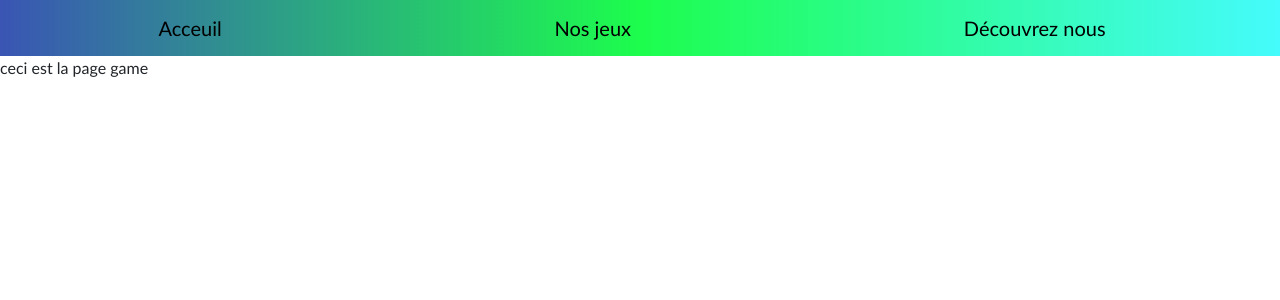
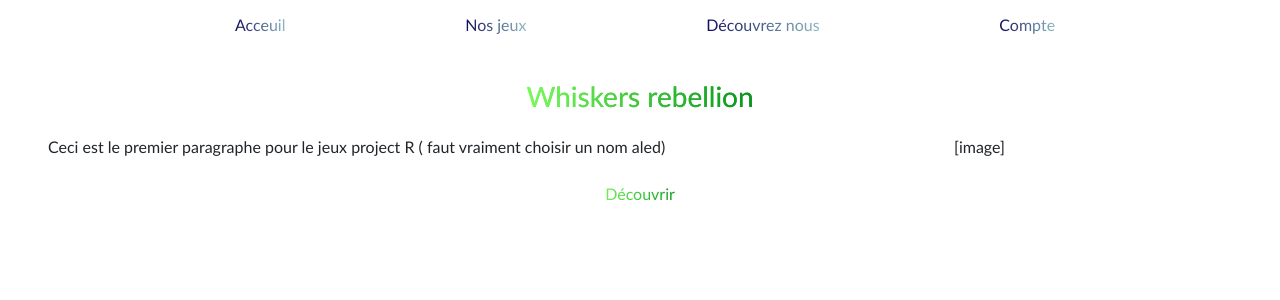
Before and after one commit to ClementDupouyPaulin/untamedcats, a Nuxt app: page /game in a window 1280 px wide. Shown: the top 300 px of the page. Built offline with nearby package versions, Linux system fonts and the light colour scheme.

Commit message:
nouveau logo + couleurs

```diff
--- a/components/header.vue
+++ b/components/header.vue
@@ -9,9 +9,15 @@
 
 <template>
   <div class="navbar">
-      <NuxtLink to="/" class="navbar-brand">{{ $t('header.dashboard') }}</NuxtLink>
-      <NuxtLink to="/game" class="navbar-brand">{{ $t('header.games') }}</NuxtLink>
-      <NuxtLink to="/discover" class="navbar-brand">{{ $t('header.discover') }}</NuxtLink>
+    <!-- <div class="navbar-container">
+      [image]
+    </div> -->
+    <!-- <div class="navbar-container"> -->
+        <NuxtLink to="/" class="navbar-brand">{{ $t('header.dashboard') }}</NuxtLink>
+        <NuxtLink to="/game" class="navbar-brand">{{ $t('header.games') }}</NuxtLink>
+        <NuxtLink to="/discover" class="navbar-brand">{{ $t('header.discover') }}</NuxtLink>
+        <NuxtLink to="/account" class="navbar-brand">{{ $t('header.account') }}</NuxtLink>
+    <!-- </div> -->
   </div>
 </template>
 <style scoped>
--- a/locales/fr.json
+++ b/locales/fr.json
@@ -2,6 +2,10 @@
     "header": {
         "dashboard": "Acceuil",
         "games": "Nos jeux",
-        "discover": "Découvrez nous"
+        "discover": "Découvrez nous",
+        "account" : "Compte"
+    },
+    "games": {
+        "discover": "Découvrir"
     }
 }
--- a/pages/discover.vue
+++ b/pages/discover.vue
@@ -1,4 +1,11 @@
 <template>
-  <Header :active="'discover'" />
-    ceci est la page discover
+  <div class="content">
+    <Header :active="'discover'" />
+      <div class="thomas-est-con">
+        ceci est la page discover
+      </div>
+  </div>
 </template>
+
+<style scoped>
+</style>
--- a/pages/game.vue
+++ b/pages/game.vue
@@ -1,4 +1,34 @@
 <template>
+  <div class="content">
     <Header :active="'game'" />
-    ceci est la page game
+    <div class="card">
+      <div class="card-nav">
+        <h3><NuxtLink class="link-title" to="/games/projectR">Whiskers rebellion</NuxtLink></h3>
+      </div>
+      <div class="card-body">
+        <div class="row">
+          <div class="col-md-9">
+            <p>Ceci est le premier paragraphe pour le jeux project R ( faut vraiment choisir un nom aled)</p>
+          </div>
+          <div class="col-md-3 float-end">[image]</div>
+        </div>
+        <div class="text-center">
+          <button class="btn btn-success">{{ $t('games.discover') }}</button>
+        </div>
+      </div>
+    </div>
+  </div>
 </template>
+
+<style>
+  .link-title {
+    padding: 5px 10px;
+    color: transparent;
+    background: linear-gradient(90deg, rgba(126,255,93,1) 0%, rgba(1,144,25,1) 100%);
+    -webkit-background-clip: text;
+    background-clip: text;
+    border: none;
+    margin: 0;
+    width: fit-content;
+  }
+</style>
--- a/pages/index.vue
+++ b/pages/index.vue
@@ -1,6 +1,34 @@
+<script setup>
+
+</script>
+
 <template>
-  <Header active="'index'" />
-  <h1>
-    test
-  </h1>
+  <div class="content">
+    <Header :active="'index'" />
+    <div class="bottom-margin row">
+      <div class="col-md-5">
+        <img class="ut-image rounded mx-auto d-block" src="public/dashboard/UntamedCats.png"/>
+      </div>
+      <div class="col-md-7 ">
+        <h3>Untamed Cats</h3>
+        <p>Untamed Cats est un petit studio fondée en 2024. Son équipe a fait le choix de se consacrer au developpement de petits jeux vidéos qui placent le joueur au centre de de l'attention en proposant une experience nouvelle et immersive tout en gardant une grande inspration des jeux videos plus classiques qui ont façonnés ce millieu et un aspect avant tout ludique</p>
+      </div>
+    </div>
+    <div class="row">
+      <div class="col-md-7">
+        <h3>Université Cote d'Azur</h3>
+        <p>La formation en alternance en informatique à l'Université Côte d'Azur de Nice offre une opportunité unique pour les étudiants désireux de combiner théorie académique et expérience pratique sur le terrain. Structurée autour d'un programme rigoureux, cette formation intègre les dernières avancées technologiques et les méthodologies de développement logiciel. Les étudiants bénéficient d'un environnement d'apprentissage dynamique, où ils sont encadrés par des professionnels de l'industrie tout en suivant des cours dispensés par des experts universitaires. Grâce à ce partenariat entre l'université et les entreprises locales, les étudiants acquièrent une expertise solide en informatique tout en développant des compétences professionnelles essentielles, les préparant ainsi à réussir dans le monde du travail dès leur sortie de l'université.</p>
+      </div>
+      <div class="col-md-5">
+        <img class="iut-image" src="public/dashboard/UCA-Logo-2niveaux-RVB.png"/>
+      </div>
+    </div>
+  </div>
 </template>
+
+<style scoped>
+.iut-image {width: 100%;}
+.ut-image {height: 250px; }
+.bottom-margin {margin-bottom: 100px;}
+p {font-size: larger}
+</style>
```
Also changed, not shown: assets/css/style.css, 1 other file (tests, documents, lock files or other folders).
